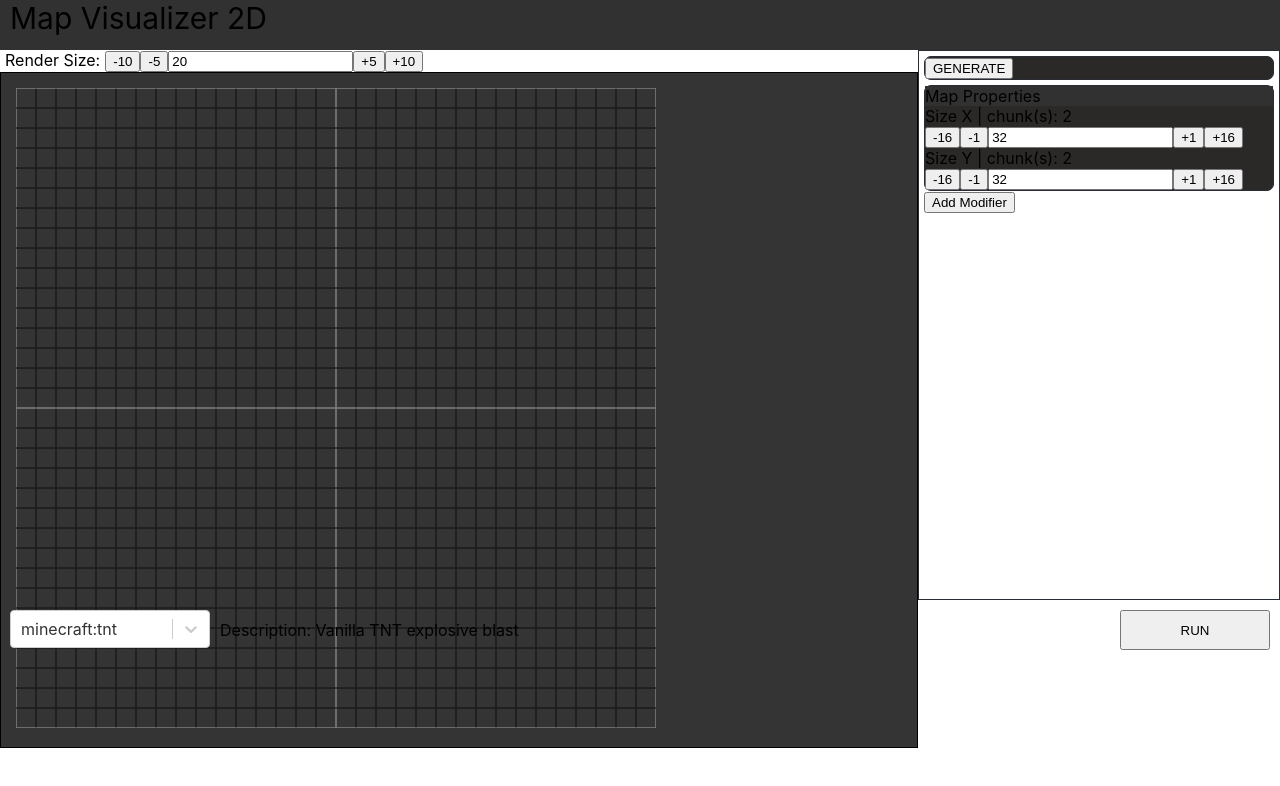
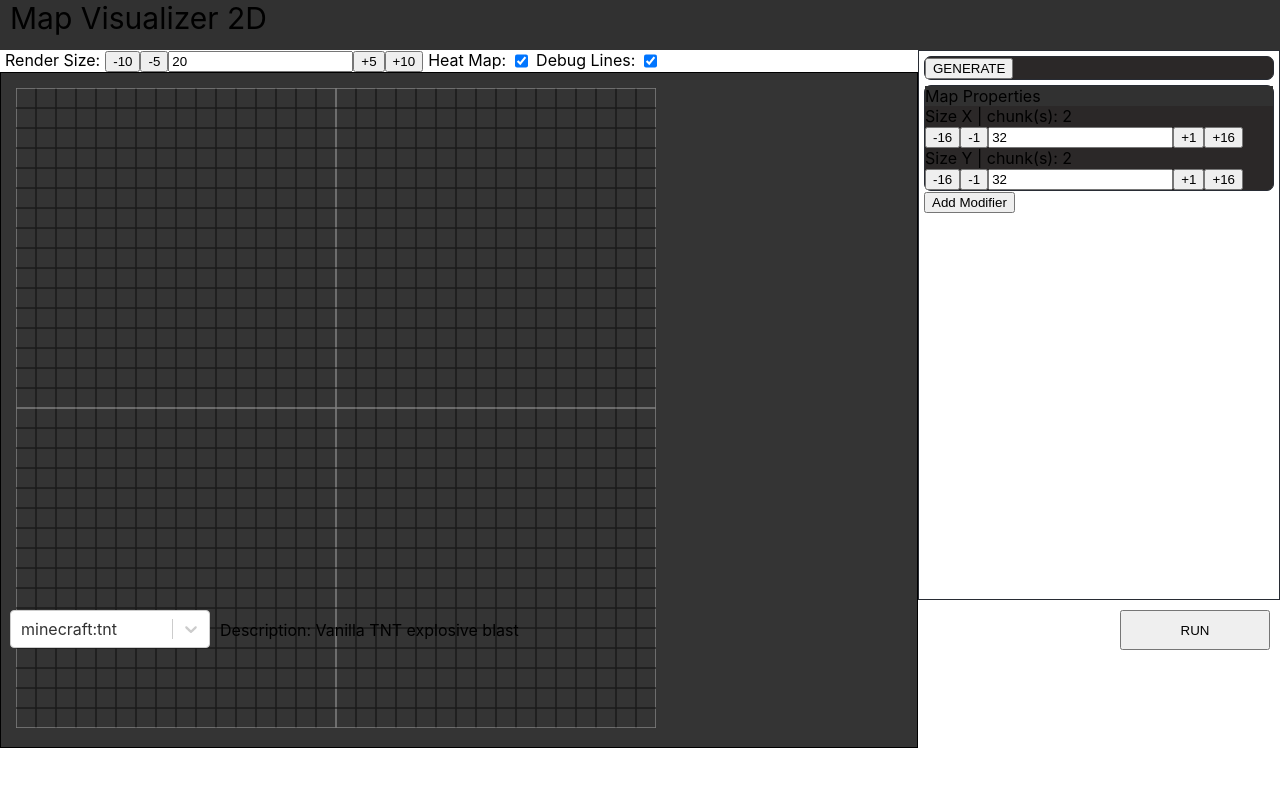
Before and after one commit to DarkGuardsman/icbm-calculator-web, a React (Create React App) app: page / in a window 1280 px wide. Shown: the top 786 px of the page. Built offline with nearby package versions, Linux system fonts and the light colour scheme.

Commit message:
feat: toggles to disable heat map and debug lines

```diff
--- a/src/graph/GraphRender.tsx
+++ b/src/graph/GraphRender.tsx
@@ -53,7 +53,7 @@ export default function GraphPaper({tiles, lines, dots, heatMapHits, gridSizeX,
         drawLines(ctx, width, height, gridRenderSize, lines);
         drawDots(ctx, width, height, gridRenderSize, dots);
 
-    }, [canvasRef, gridSizeX, gridSizeY, gridRenderSize, tiles, lines, dots]);
+    }, [canvasRef, gridSizeX, gridSizeY, gridRenderSize, tiles, lines, dots, heatMapHits]);
 
     return <canvas ref={canvasRef} width={gridSizeX * gridRenderSize} height={gridSizeY * gridRenderSize}/>;
 }
@@ -150,12 +150,10 @@ function drawHeatTile(ctx: CanvasRenderingContext2D, x: number, y: number, gridR
         return;
     }
 
-    console.log(hits);
-    const val = Math.min(20, Math.max(0, hits)) * 5 ;
+    const val = Math.min(20, Math.max(0, hits)) * 5;
     const r = Math.floor((255 * val) / 100),
         g = Math.floor((255 * (100 - val)) / 100) - 150,
         b = 0;
-
 
     ctx.fillStyle = `rgb(${r},${g},${b})`;
     ctx.fillRect(
--- a/src/tools/map/MapToolPage.js
+++ b/src/tools/map/MapToolPage.js
@@ -23,7 +23,8 @@ export default function MapToolPage() {
     const [heatMapHits, setHeatMapHits] = useState([]);
 
     const [hasRun, setHasRun] = useState(false);
-    const [showHeatMap, setShowHeatMap] = useState(false);
+    const [showHeatMap, setShowHeatMap] = useState(true);
+    const [showDebugLines, setShowDebugLines] = useState(true);
 
     const [modifiers, setModifiers] = useState([]);
 
@@ -93,6 +94,7 @@ export default function MapToolPage() {
             }
         });
         setTiles(tiles);
+        setHeatMapHits([]);
         setDots([]);
         setLines([]);
         setEdits([]);
@@ -131,23 +133,35 @@ export default function MapToolPage() {
             <div className={styles.content}>
                 <div className={styles.contentTop}>
                     <div className={styles.center}>
-                        <div className={styles.renderSizeControls}>
-                            <div>Render Size:</div>
-                            <NumericIncrementer
-                                value={renderSize}
-                                setValue={setRenderSize}
-                                increments={[5,10]}
-                            />
+                        <div className={styles.mapControls}>
+                            <div className={styles.mapControlEntry}>
+                                <div>Render Size:</div>
+                                <NumericIncrementer
+                                    value={renderSize}
+                                    setValue={setRenderSize}
+                                    increments={[5, 10]}
+                                />
+                            </div>
+                            <div className={styles.mapControlEntry}>
+                                <div>Heat Map:</div>
+                                <input type={"checkbox"} checked={showHeatMap}
+                                       onChange={() => setShowHeatMap(!showHeatMap)}/>
+                            </div>
+                            <div className={styles.mapControlEntry}>
+                                <div>Debug Lines:</div>
+                                <input type={"checkbox"} checked={showDebugLines}
+                                       onChange={() => setShowDebugLines(!showDebugLines)}/>
+                            </div>
                         </div>
                         <div className={styles.map}>
                             <GraphRender
                                 tiles={tiles}
-                                dots={dots}
-                                lines={lines}
+                                dots={showDebugLines ? dots : []}
+                                lines={showDebugLines ? lines : []}
                                 gridSizeX={sizeX}
                                 gridSizeY={sizeY}
                                 gridRenderSize={renderSize}
-                                heatMapHits={heatMapHits}
+                                heatMapHits={showHeatMap ? heatMapHits: []}
                             />
 
                         </div>
--- a/src/tools/map/MapToolPage.module.css
+++ b/src/tools/map/MapToolPage.module.css
@@ -25,11 +25,18 @@
     flex-direction: column;
 }
 
-.renderSizeControls {
+.mapControls {
     display: flex;
     flex-direction: row;
     gap: 5px;
+
     padding-left: 5px;
+}
+
+.mapControlEntry {
+    display: flex;
+    flex-direction: row;
+    gap: 5px;
 }
 
 .map {
```
